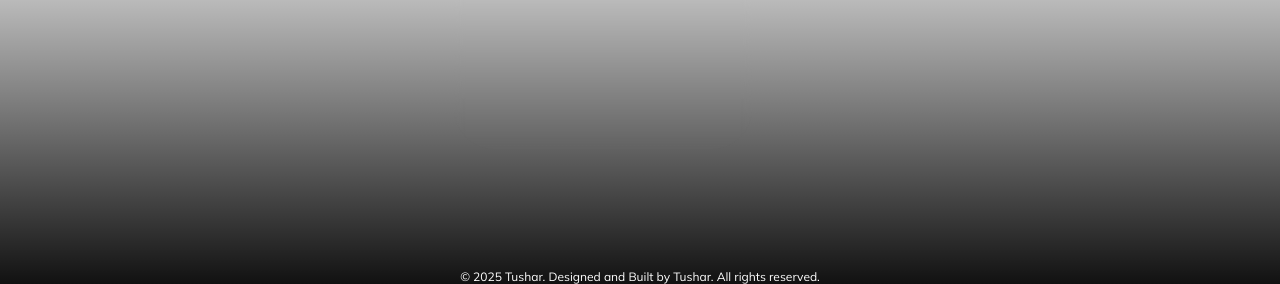
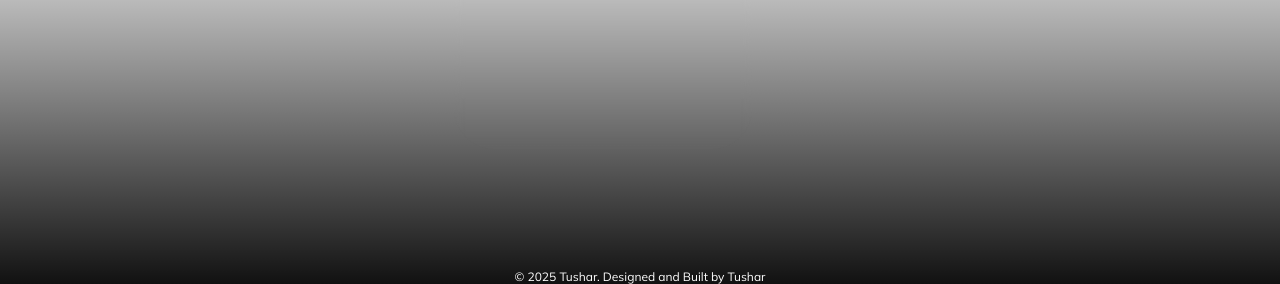
Before and after one commit to Tushar70040/Weather, a plain HTML site: page index.html in a window 1280 px wide. Shown: the part 516-800 px from the top of the page. Drawn offline with Linux system fonts and the light colour scheme; no server answers; a web font is replaced by a local one.

Commit message:
some minor changes

```diff
--- a/index.html
+++ b/index.html
@@ -33,7 +33,7 @@
 
           </div>
         </div>
-        <div id="footer">© 2025 Tushar. Designed and Built by Tushar. All rights reserved.</div>
+        <div id="footer">© 2025 Tushar. Designed and Built by Tushar</div>
 
       </div>
       <div id="w2">
```
